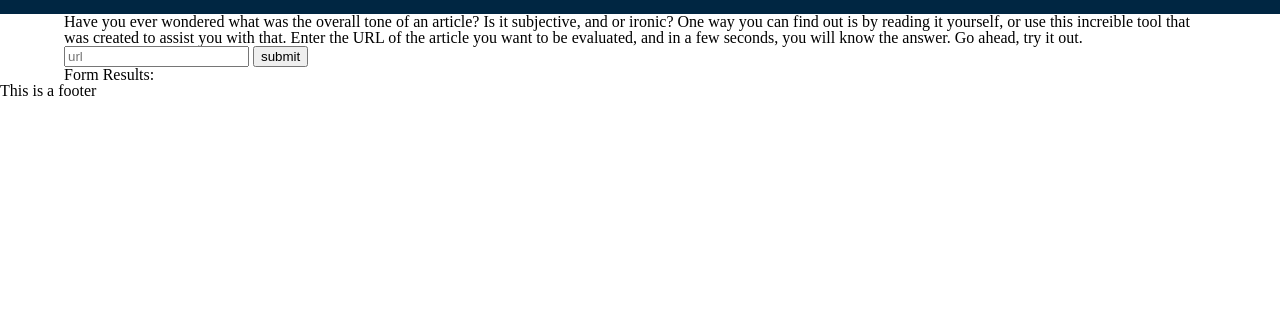
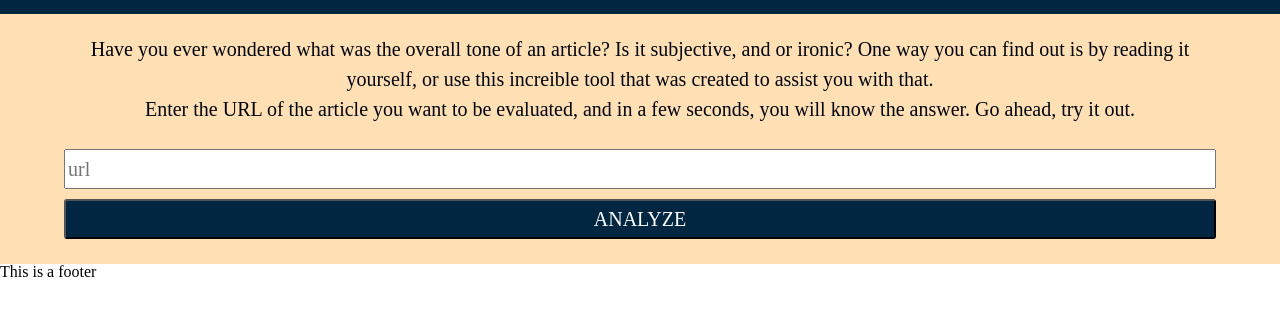
Before and after one commit to reyrey16/fend-nlp-evaluator, a website built with webpack: page src/client/views/index.html in a window 1280 px wide. Shown: the part 58-374 px from the top of the page. Built offline with nearby package versions, Linux system fonts and the light colour scheme; a web font is replaced by a local one.

Commit message:
style: Main section and form

```diff
--- a/src/client/js/formHandler.js
+++ b/src/client/js/formHandler.js
@@ -68,6 +68,7 @@ function handleSubmit(event) {
 
     console.log("::: Form Submitted :::")
     document.getElementById('results').innerHTML = "PROCESSING ARTICLE, PLEASE WAIT..."
+    document.getElementById('resultsSection').style.display = "block"
 
     //FIRST: Post url to API to get analysis
     postURL('/url', {url:formText})
--- a/src/client/styles/base.scss
+++ b/src/client/styles/base.scss
@@ -1,6 +1,7 @@
-@import url('https://fonts.googleapis.com/css2?family=Quicksand:wght@500&display=swap');
+@import url('https://fonts.googleapis.com/css2?family=Montagu+Slab:wght@300&family=Quicksand:wght@500&display=swap');
 
 $h1Font: 'Quicksand', sans-serif;
+$primaryFont: 'Montagu Slab', serif;
 
 /* SCSS RGB */
 $prussian-blue: rgba(0, 38, 66, 1);
@@ -9,25 +10,14 @@ $navajo-white: rgba(255, 224, 181, 1);
 $raw-umber: rgba(138, 101, 82, 1);
 $rich-black-fogra-29: rgba(2, 4, 15, 1);
 
-/* SCSS Gradient */
-$gradient-top: linear-gradient(0deg, #002642ff, #ca2e55ff, #ffe0b5ff, #8a6552ff, #02040fff);
-$gradient-right: linear-gradient(90deg, #002642ff, #ca2e55ff, #ffe0b5ff, #8a6552ff, #02040fff);
-$gradient-bottom: linear-gradient(180deg, #002642ff, #ca2e55ff, #ffe0b5ff, #8a6552ff, #02040fff);
-$gradient-left: linear-gradient(270deg, #002642ff, #ca2e55ff, #ffe0b5ff, #8a6552ff, #02040fff);
-$gradient-top-right: linear-gradient(45deg, #002642ff, #ca2e55ff, #ffe0b5ff, #8a6552ff, #02040fff);
-$gradient-bottom-right: linear-gradient(135deg, #002642ff, #ca2e55ff, #ffe0b5ff, #8a6552ff, #02040fff);
-$gradient-top-left: linear-gradient(225deg, #002642ff, #ca2e55ff, #ffe0b5ff, #8a6552ff, #02040fff);
-$gradient-bottom-left: linear-gradient(315deg, #002642ff, #ca2e55ff, #ffe0b5ff, #8a6552ff, #02040fff);
-$gradient-radial: radial-gradient(#002642ff, #ca2e55ff, #ffe0b5ff, #8a6552ff, #02040fff);
-
 body {
     margin: 0;
     width: 100%;
     display: grid;
-    grid-template-columns: 5% 1fr 5%;
+    grid-template-columns: 1fr;
     grid-template-rows: auto;
     grid-template-areas:
-        "head head head"
-        ". main ."
-        "foot foot foot";
+        "head"
+        "main"
+        "foot";
 }
--- a/src/client/styles/form.scss
+++ b/src/client/styles/form.scss
@@ -1,3 +1,58 @@
+@import 'base';
+
 main {
     grid-area: main;
+    background-color: $navajo-white;
+    display: flex;
+    flex-direction: column;
+    align-items: center;
+
+    section {
+        width: 90%;
+        font-family: $primaryFont;
+        line-height: 1.5;
+        padding-top: 20px;
+        font-size: 20px;
+        text-align: center;
+        color: $rich-black-fogra-29;
+
+        form {
+            margin: 20px 0;
+        }
+
+        input {
+            font-family: $primaryFont;
+            width: 100%;
+            height: 40px;
+            margin: 5px 0;
+            font-size: 20px;
+        }
+
+        @mixin button-bg($bg) {
+            background: $bg;
+            &:hover {
+              background:darken($bg,8%);
+              transition: all 0.3s ease;
+            }
+            &:active {
+              background:darken($bg,25%);
+            }
+          }
+
+          .btn {
+           color:white;
+           text-decoration:none;
+           padding:5px 10px;
+           border-radius:3px;
+          }
+
+          .btn-blue {
+            @include button-bg($prussian-blue);
+         }
+
+    }
 }
+
+#resultsSection {
+    display: none;
+}
--- a/src/client/views/index.html
+++ b/src/client/views/index.html
@@ -19,17 +19,19 @@
                 <p>
                     Have you ever wondered what was the overall tone of an article? Is it subjective,
                     and or ironic? One way you can find out is by reading it yourself, or use this
-                    increible tool that was created to assist you with that. Enter the URL of the article
-                    you want to be evaluated, and in a few seconds, you will know the answer. Go ahead,
-                    try it out.</p>
+                    increible tool that was created to assist you with that.
+                </p>
+                <p>Enter the URL of the article you want to be evaluated, and in a few seconds,
+                    you will know the answer. Go ahead, try it out.
+                </p>
                 <form class="" onsubmit="return Client.handleSubmit(event)">
                     <input id="url" type="text" name="input" value="" placeholder="url">
-                    <input type="submit" name="" value="submit" onclick="return Client.handleSubmit(event)" onsubmit="return Client.handleSubmit(event)">
+                    <input class="btn-blue btn" type="submit" name="" value="ANALYZE" onclick="return Client.handleSubmit(event)" onsubmit="return Client.handleSubmit(event)">
                 </form>
             </section>
 
-            <section>
-                <strong>Form Results:</strong>
+            <section id="resultsSection">
+                <strong>Analysis Report:</strong>
                 <div id="results"></div>
             </section>
         </main>
```
Also changed, not shown: src/client/styles/header.scss (line endings or trailing spaces).
